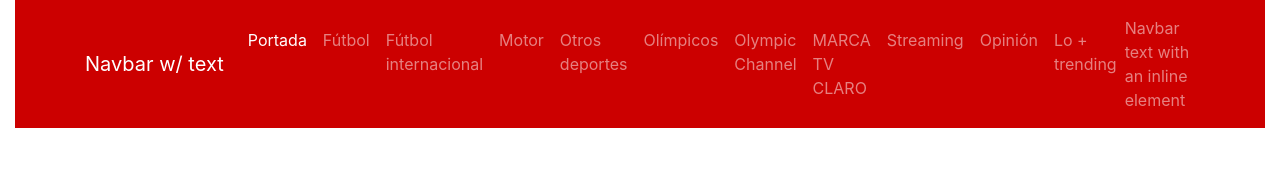
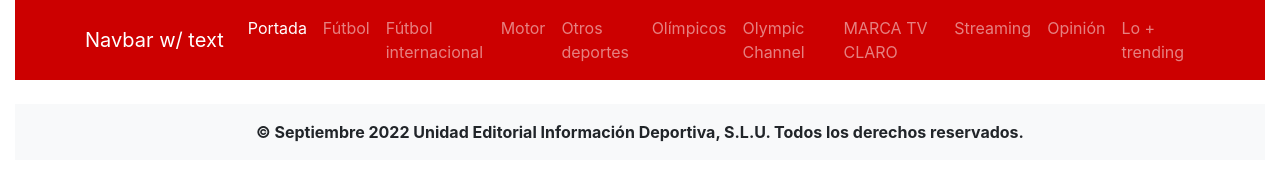
Before and after one commit to GustavoHiguera/Practica4_programacionmovil, a plain HTML site: page index.html in a window 1280 px wide. Drawn offline with nearby package versions, Linux system fonts and the light colour scheme.

Commit message:
add footer

```diff
--- a/index.html
+++ b/index.html
@@ -54,12 +54,15 @@
                 <a class="nav-link" href="#">Lo + trending</a>
               </li>
             </ul>
-            <span class="navbar-text">
-              Navbar text with an inline element
-            </span>
           </div>
         </div>
       </nav>
+
+      <div class="bg-light col-12 d-flex justify-content-center mt-4" style="padding-top: 1rem;">
+        <div class="p text-center">
+          <p><b>© Septiembre 2022 Unidad Editorial Información Deportiva, S.L.U. Todos los derechos reservados.</b></p>
+        </div>
+      </div>
     </div>
 
     <!-- Optional JavaScript -->
```
